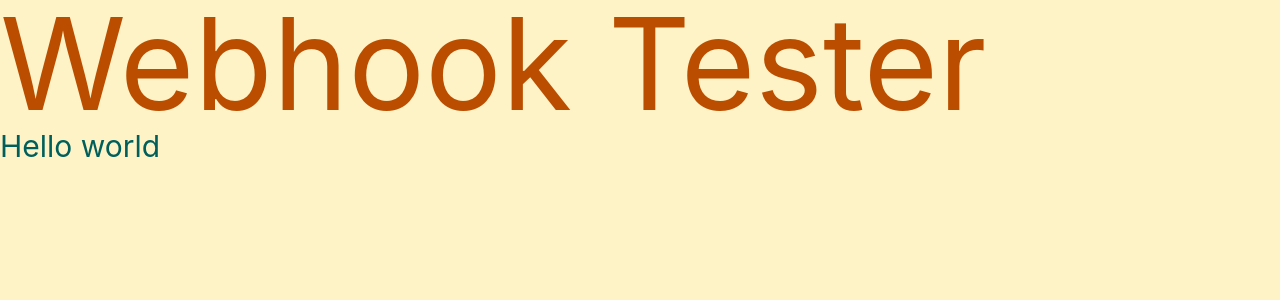
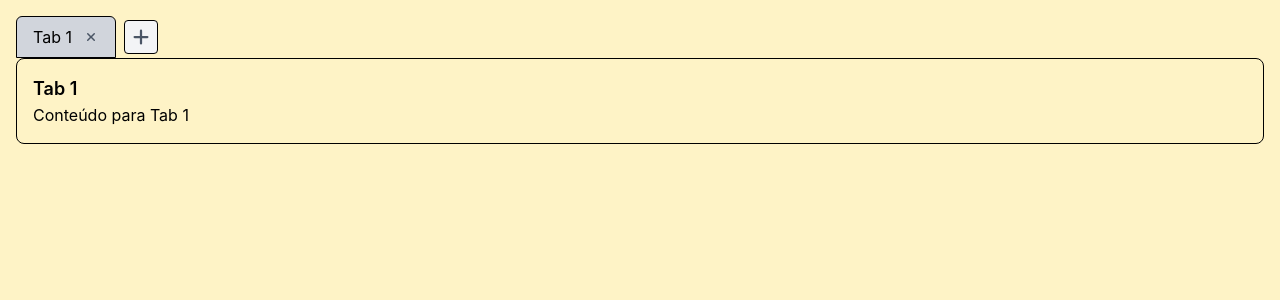
Before and after one commit to mathiasfk/webhook-tester-frontend, a React (Vite) app: page / in a window 1280 px wide. Shown: the top 300 px of the page. Built offline with nearby package versions, Linux system fonts and the light colour scheme.

Commit message:
feat: basic tabs

```diff
--- a/package.json
+++ b/package.json
@@ -10,6 +10,7 @@
     "preview": "vite preview"
   },
   "dependencies": {
+    "@heroicons/react": "^2.2.0",
     "@tailwindcss/vite": "^4.0.6",
     "react": "^19.0.0",
     "react-dom": "^19.0.0",
--- a/src/App.tsx
+++ b/src/App.tsx
@@ -1,10 +1,9 @@
+import HomePage from "./pages/HomePage";
+
 function App() {
   return (
     <>
-      <h1 className="text-9xl text-amber-700">Webhook Tester</h1>
-      <p className="text-3xl text-teal-800">
-        Hello world
-      </p>
+      <HomePage />
     </>
   )
 }
--- /dev/null
+++ b/src/components/TabList.tsx
@@ -0,0 +1,37 @@
+import { XMarkIcon, PlusIcon } from "@heroicons/react/16/solid";
+
+interface TabListProps {
+  tabs: { id: number; label: string }[];
+  activeTab: number;
+  onTabSelect: (id: number) => void;
+  onTabClose: (id: number) => void;
+  onAddTab: () => void;
+}
+
+export default function TabList({ tabs, activeTab, onTabSelect, onTabClose, onAddTab }: TabListProps) {
+  return (
+    <div className="flex items-center">
+      {tabs.map(tab => (
+        <div
+          key={tab.id}
+          className={`flex items-center justify-between min-w-[100px] px-4 py-2 border rounded-t-md cursor-pointer ${
+            activeTab === tab.id ? "bg-gray-300" : "bg-gray-100"
+          }`}
+          onClick={() => onTabSelect(tab.id)}
+        >
+          <span className="truncate">{tab.label}</span>
+          <XMarkIcon
+            className="w-4 h-4 ml-2 cursor-pointer text-gray-600 hover:text-gray-800"
+            onClick={(e) => { e.stopPropagation(); onTabClose(tab.id); }}
+          />
+        </div>
+      ))}
+      <button
+        onClick={onAddTab}
+        className="ml-2 p-1 border rounded bg-gray-100 hover:bg-gray-200"
+      >
+        <PlusIcon className="w-6 h-6 text-gray-600" />
+      </button>
+    </div>
+  );
+}
--- /dev/null
+++ b/src/components/TabPanel.tsx
@@ -0,0 +1,15 @@
+interface TabPanelProps {
+    tabs: { id: number; label: string }[];
+    activeTab: number;
+  }
+
+  export default function TabPanel({ tabs, activeTab }: TabPanelProps) {
+    const activeTabData = tabs.find(tab => tab.id === activeTab);
+
+    return (
+      <div className="p-4 border rounded-lg">
+        <h2 className="text-lg font-semibold">{activeTabData?.label}</h2>
+        <p>Conteúdo para {activeTabData?.label}</p>
+      </div>
+    );
+  }
--- /dev/null
+++ b/src/components/TabsContainer.tsx
@@ -0,0 +1,35 @@
+import { useState } from "react";
+import TabList from "./TabList";
+import TabPanel from "./TabPanel";
+
+export default function TabsContainer() {
+  const [tabs, setTabs] = useState([{ id: 1, label: "Tab 1" }]);
+  const [activeTab, setActiveTab] = useState(1);
+
+  const addTab = () => {
+    const newId = tabs.length ? Math.max(...tabs.map(t => t.id)) + 1 : 1;
+    setTabs([...tabs, { id: newId, label: `Tab ${newId}` }]);
+    setActiveTab(newId);
+  };
+
+  const removeTab = (id: number) => {
+    const newTabs = tabs.filter(tab => tab.id !== id);
+    setTabs(newTabs);
+    if (activeTab === id) {
+      setActiveTab(newTabs[0].id);
+    }
+  };
+
+  return (
+    <div className="p-4">
+      <TabList
+        tabs={tabs}
+        activeTab={activeTab}
+        onTabSelect={setActiveTab}
+        onTabClose={removeTab}
+        onAddTab={addTab}
+      />
+      <TabPanel tabs={tabs} activeTab={activeTab} />
+    </div>
+  );
+}
--- /dev/null
+++ b/src/pages/HomePage.tsx
@@ -0,0 +1,6 @@
+import TabsContainer from "../components/TabsContainer";
+
+export default function HomePage() {
+
+    return (<><TabsContainer></TabsContainer></>)
+}
```
Also changed, not shown: 1 other file (tests, documents, lock files or other folders).
